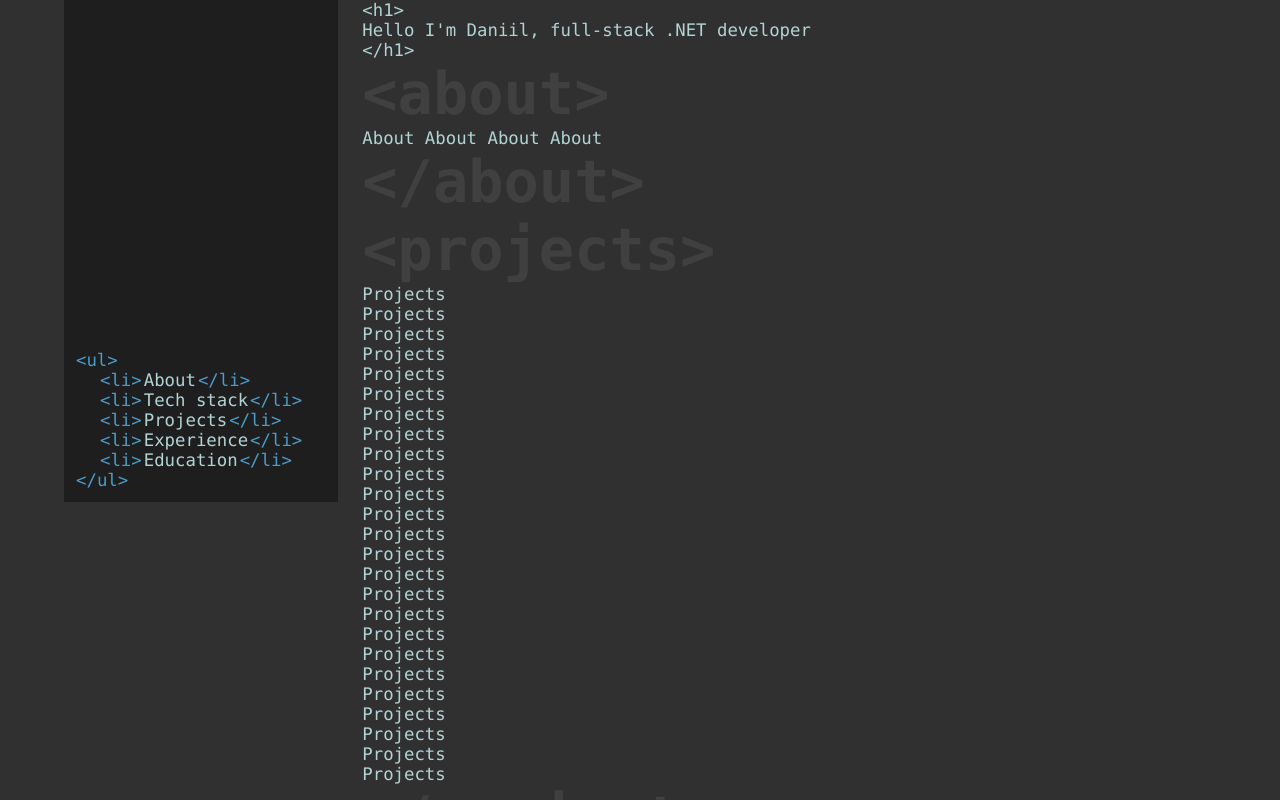
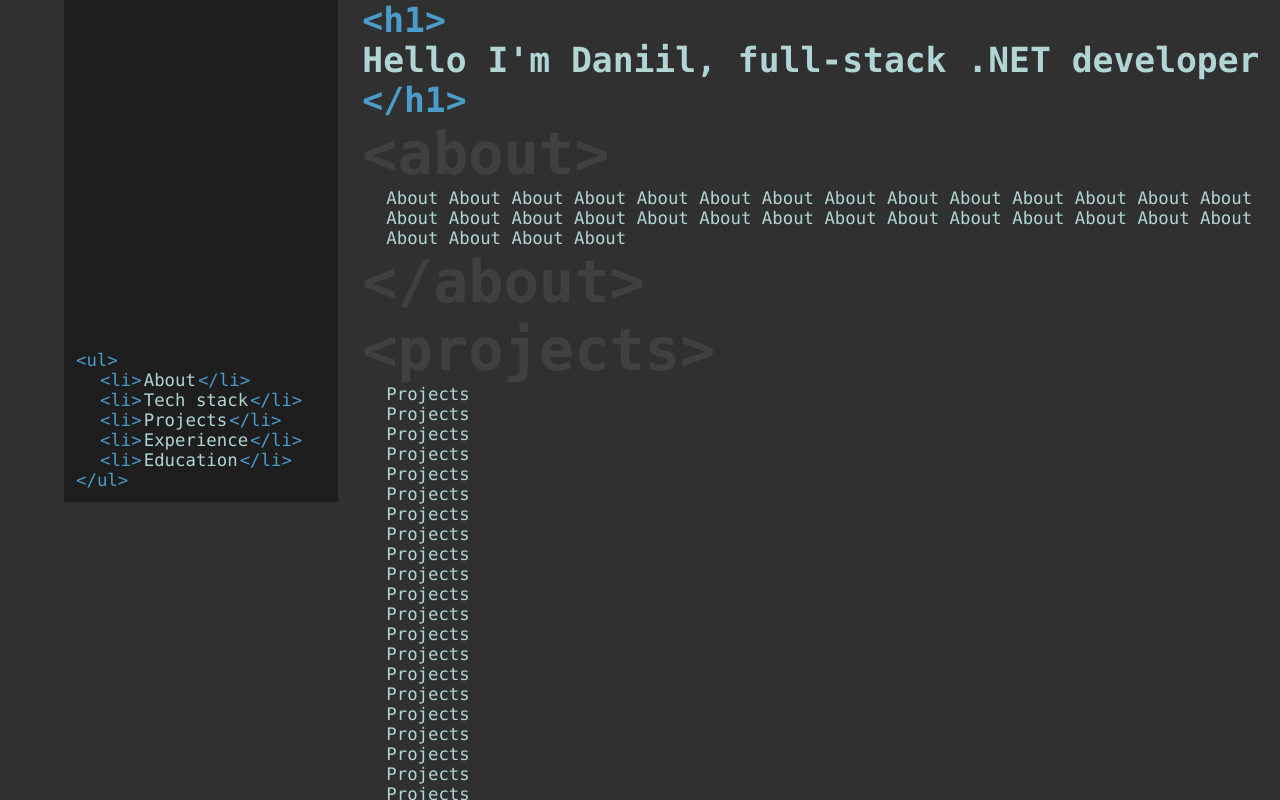
Before and after one commit to daniilpass/personal-cv, a React app in the folder web/: page / in a window 1280 px wide. Shown: the top 800 px of the page. Built offline with nearby package versions, Linux system fonts and the light colour scheme.

Commit message:
Refactor Tag component

```diff
--- a/web/src/App.css
+++ b/web/src/App.css
@@ -5,12 +5,14 @@
     --text-tag: #4a9ccb;
     --text-dim:#404040;
     --text-selection: #264f78;
+    --text-size: 13pt;
+    --text-size-h1: 26pt;
 }
 
 body {
     background-color: var(--background);
     font-family: Consolas, monaco, monospace;
-    font-size: 13pt;
+    font-size: var(--text-size);
     color: var(--text-primary);
     margin: 0;
 }
@@ -21,7 +23,14 @@ ul {
 }
 
 /*Menu positions*/
+.app {
+    display: flex;
+    max-width: 1600px;
+    margin: 0 auto;
+}
+
 .app_menu {
+    white-space: nowrap;
     vertical-align: top;
     display: inline-block;
     padding: 12px;
@@ -34,6 +43,5 @@ ul {
 
 .app_content {
     display: inline-block;
-    margin-left: 24px
-    /* margin-left: 330px; */
+    margin-left: 24px;
 }
--- a/web/src/App.js
+++ b/web/src/App.js
@@ -9,6 +9,7 @@ function App() {
     return (
         <div className="app">
 
+            <div className="app__menu-layout">
                 <div className="app_menu">
                     <Menu>
                         <MenuItem title="About" />
@@ -18,11 +19,12 @@ function App() {
                         <MenuItem title="Education" />
                     </Menu>
                 </div>
-
+            </div>
+            <div className="app__content-layout">
                 <div className="app_content">
                     <Intro />
                     <Card title="About">
-                    About About About About
+                        About About About About  About About About About  About About About About About About About About  About About About About  About About About About  About About About About  About About About About
                     </Card>
 
                     <Card title="Projects">
@@ -71,6 +73,10 @@ function App() {
                     </Card>
                 </div>
             </div>
+
+
+
+        </div>
     )
 }
 
--- a/web/src/components/card/Card.css
+++ b/web/src/components/card/Card.css
@@ -4,3 +4,7 @@
     font-weight: bold;
     user-select: none;
 }
+
+.card__content {
+    margin-left: 24px;
+}
--- a/web/src/components/card/Card.jsx
+++ b/web/src/components/card/Card.jsx
@@ -7,7 +7,7 @@ export function Card(props) {
 
     return (
         <div className="card">
-            <TextTag name={title.toLocaleLowerCase()} openTagClassName="card__tag" closeTabClassName="card__tag">
+            <TextTag name={title.toLocaleLowerCase()} tagClassName="card__tag">
                 <div className="card__content">
                     {props.children}
                 </div>
--- a/web/src/components/intro/Intro.css
+++ b/web/src/components/intro/Intro.css
@@ -0,0 +1,9 @@
+.intro h1 {
+    margin: 0;
+}
+
+.intro__tag {
+    font-weight: bold;
+    font-size: var(--text-size-h1);
+    color:  var(--text-tag);
+}
--- a/web/src/components/intro/Intro.jsx
+++ b/web/src/components/intro/Intro.jsx
@@ -6,9 +6,9 @@ import "./Intro.css"
 
 export function Intro(props) {
     return (
-        <div>
-            <TextTag name="h1">
-                Hello I'm Daniil, full-stack .NET developer
+        <div className="intro">
+            <TextTag name="h1" tagClassName="intro__tag">
+                <h1>Hello I'm Daniil, full-stack .NET developer</h1>
             </TextTag>
         </div>
     )
--- a/web/src/components/menu/Menu.css
+++ b/web/src/components/menu/Menu.css
@@ -1,9 +1,14 @@
 .menu {
     list-style-type: none;
-    color: var(--text-tag);
     user-select: none;
     display: inline-block;
 }
+
+.menu__tag {
+    color: var(--text-tag);
+    display: inline-block;
+}
+
 /*
 Hack. li width fit content
 */
@@ -19,7 +24,6 @@ Hack. li width fit content
 
 .menu__title{
     display: inline-block;
-    color: var(--text-primary);
     margin: 0 2px;
 }
 
--- a/web/src/components/menu/Menu.jsx
+++ b/web/src/components/menu/Menu.jsx
@@ -6,7 +6,7 @@ export function Menu (props) {
 
     return (
             <ul className="menu">
-                <TextTag name="ul">
+                <TextTag name="ul" tagClassName="menu__tag">
                     { props.children }
                 </TextTag>
             </ul>
--- a/web/src/components/menu/MenuItem.jsx
+++ b/web/src/components/menu/MenuItem.jsx
@@ -7,7 +7,7 @@ export function MenuItem (props) {
     return (
             <li className="menu__item">
                 <a className="menu__link">
-                    <TextTag name="li" tagStyles={{display: "inline-block"}}>
+                    <TextTag name="li" tagClassName="menu__tag">
                         <div className="menu__title">{title}</div>
                     </TextTag>
                 </a>
--- a/web/src/components/texttag/TextTag.jsx
+++ b/web/src/components/texttag/TextTag.jsx
@@ -1,13 +1,13 @@
 import React from "react";
 
 export function TextTag(props) {
-    const { name, openTagClassName, closeTabClassName, tagStyles } = props;
+    const { name, tagClassName, tagStyles } = props;
 
     return (
         <div className="textTag">
-            <div className={openTagClassName} style={tagStyles}>&lt;{name}&gt;</div>
+            <div className={tagClassName} style={tagStyles}>&lt;{name}&gt;</div>
             {props.children}
-            <div className={closeTabClassName} style={tagStyles}>&lt;/{name}&gt;</div>
+            <div className={tagClassName} style={tagStyles}>&lt;/{name}&gt;</div>
         </div>
     )
 }
```
Lines whose indentation alone changed are shown as unchanged.
